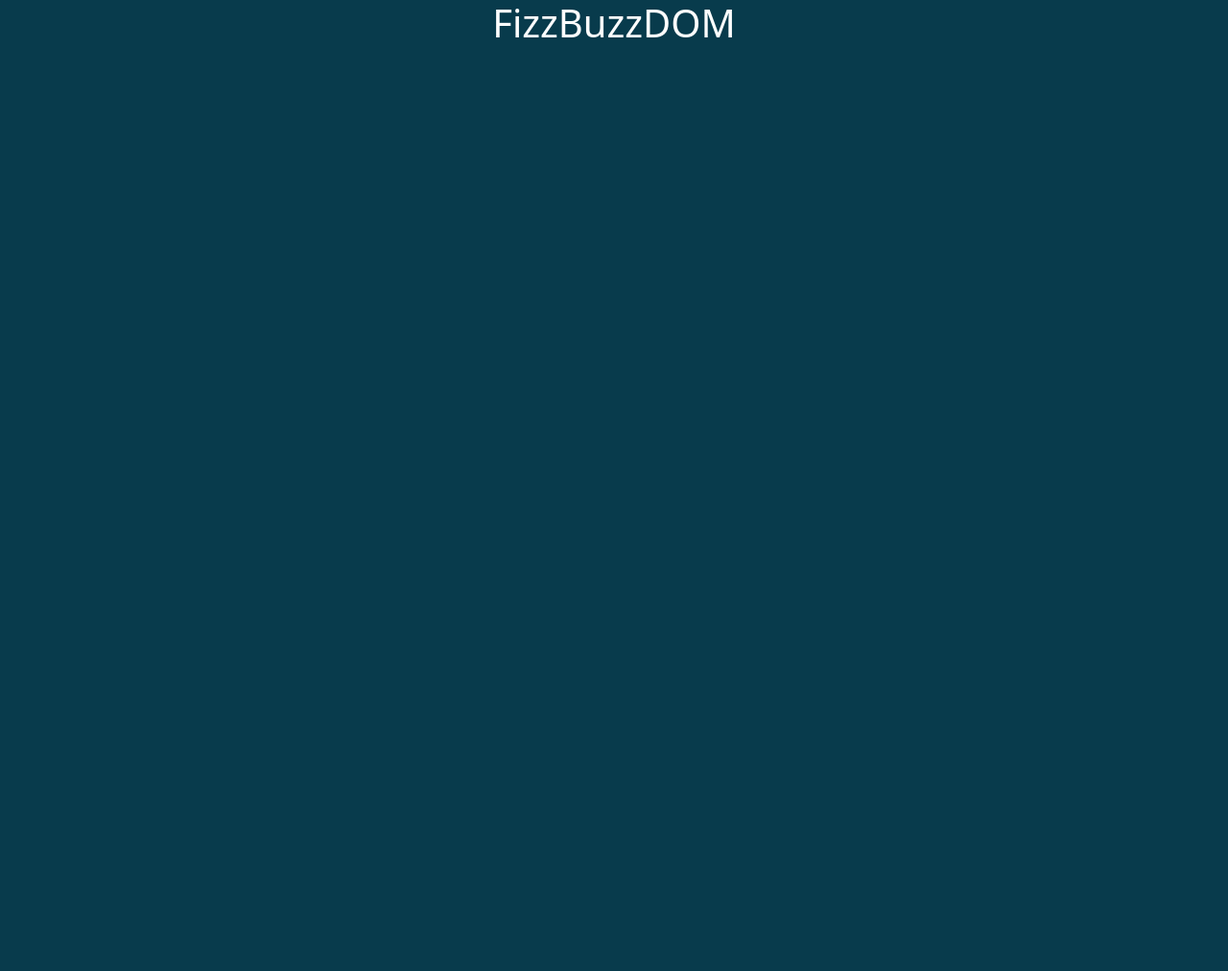
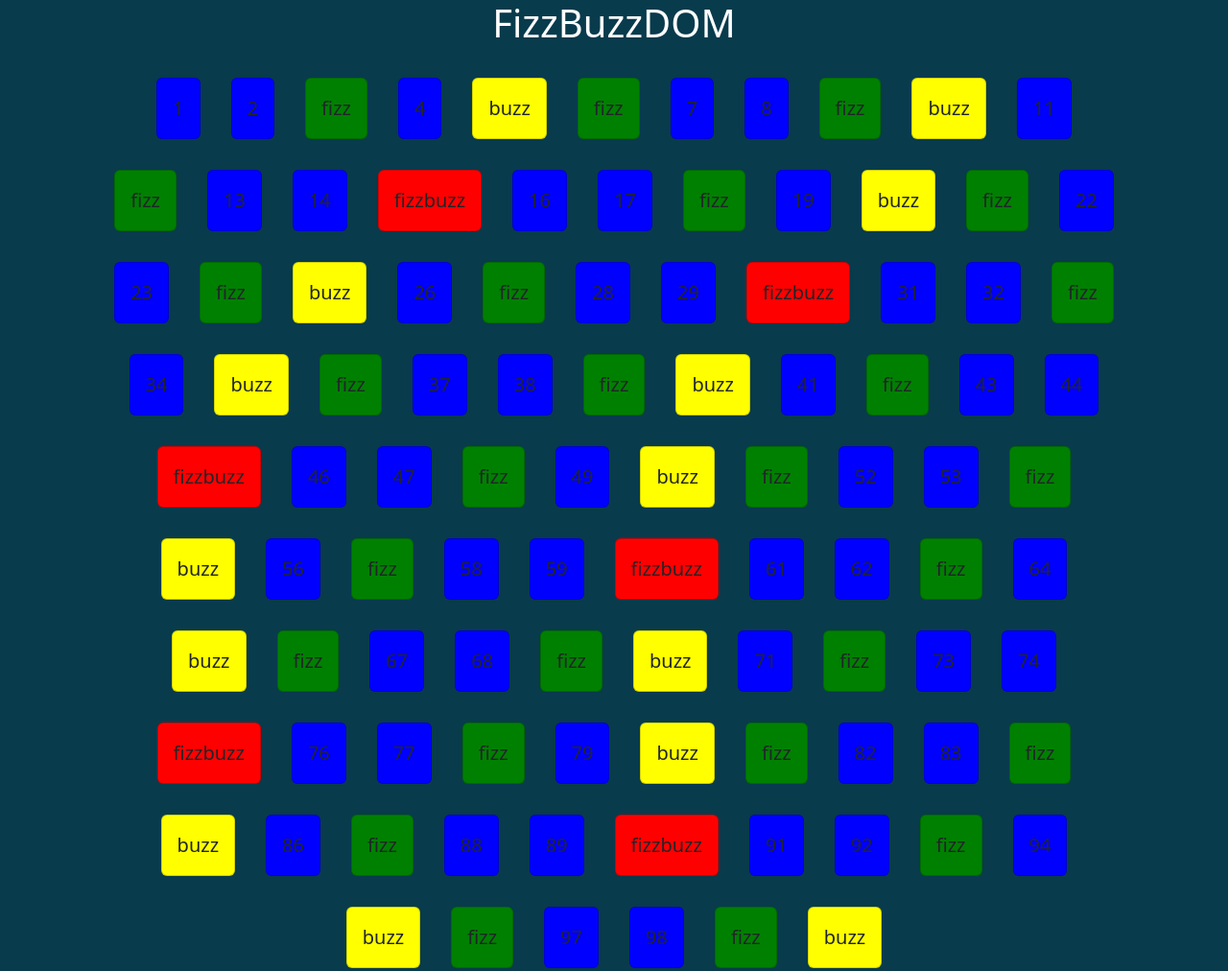
Before and after one commit to AndreaCreazzi/js-fizzbuzz, a plain HTML site: page index.html in a window 1280 px wide. Shown: the whole page at 96% size. Before the commit the page ends 800 px from the top, so only its background shows below. Drawn offline with nearby package versions, Linux system fonts and the light colour scheme.

Commit message:
add css and js (complete)

```diff
--- a/css/style.css
+++ b/css/style.css
@@ -1,3 +1,24 @@
-*{
+body{
     background-color: #083b4c;
 }
+
+
+.red{
+    background-color: red;
+}
+
+.green{
+    background-color: green;
+}
+
+.yellow{
+    background-color: yellow;
+}
+
+.blue{
+    background-color: blue;
+}
+
+.display{
+    display: inline-block;
+}
--- a/index.html
+++ b/index.html
@@ -17,6 +17,6 @@
     <!-- Gioco -->
     <div class="container">
         <div id="game"></div>
-    </div class="container">
+    </div>
 </body>
 </html>
--- a/js/script.js
+++ b/js/script.js
@@ -5,17 +5,28 @@ console.log(`JS OK`);
 const gameElement = document.getElementById(`game`)
 
 let numbers = `100`
-let testo = ``
+let testo = ` `
+
+gameElement.classList.add(`btn`)
+
+gameElement.classList.add(`btn-lg`)
+
+let background;
 
 // Dati concreti
 for(let i = 1 ; i <= numbers ; i++){
     testo = i;
+    background = `blue`
     if(i % 15 == 0){
         testo =`fizzbuzz`;
+        background = `red`
     }else if(i % 3 == 0){
         testo = `fizz`;
+        background = `green`
     }else if(i % 5 == 0){
         testo = `buzz`;
+        background = `yellow`
     }
     console.log(testo);
+    gameElement.innerHTML += `<div class="card ${background} display p-3 m-3">${testo}<div>`;
 };
```
